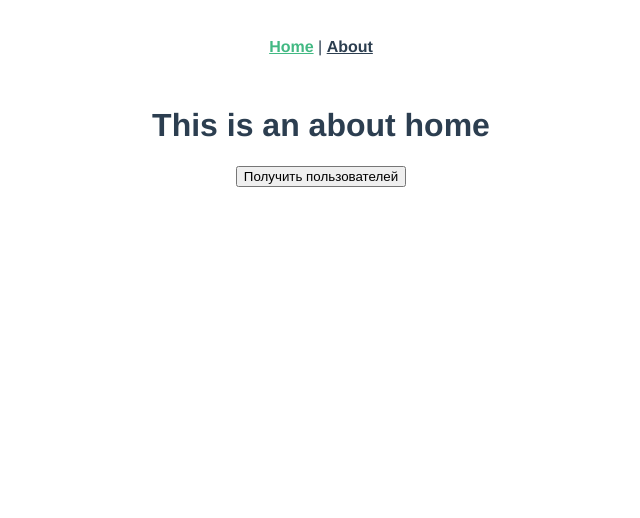
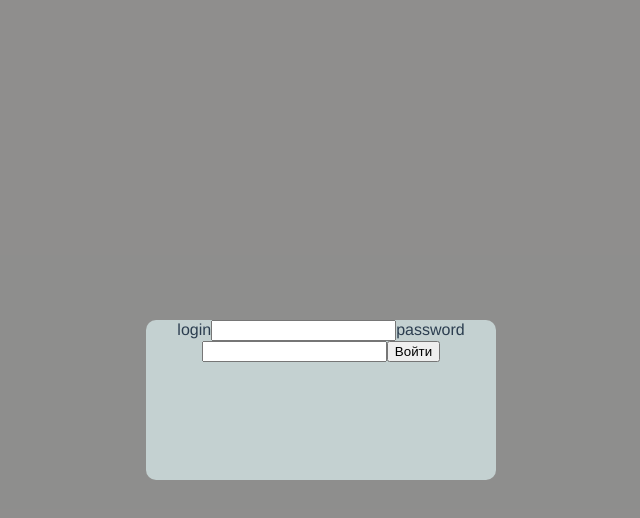
Before and after one commit to zizaraDzr/node-jwt-vue, a Vue app in the folder client/: page / in a window 1280 px wide. Shown: the top 518 px of the page, without its empty margins (319-959 px from the left). Built offline with nearby package versions, Linux system fonts and the light colour scheme.

Commit message:
Добавлен прототип формы

```diff
--- a/client/src/App.vue
+++ b/client/src/App.vue
@@ -1,19 +1,22 @@
 <template>
-	<nav>
+	<!-- <nav>
 		<router-link to="/">Home</router-link> |
 		<router-link to="/about">About</router-link>
-	</nav>
+	</nav> -->
 	<router-view />
-	<button @click="getListUsers">Получить пользователей</button>
+	<!-- <button @click="getListUsers">Получить пользователей</button>
 	<div v-for="user in users" :key="user._id">
 		{{ user.email }}
-	</div>
+	</div> -->
 </template>
 
 <script lang="ts">
 import { defineComponent } from 'vue';
 import UserService from '@/services/userService/user.service';
 import userLoginDto from '@/services/userService/user.dto';
+import AuthService from './services/AuthService/AuthService';
+import { IAuthResponse } from '@/services/AuthService/AuthResponse';
+
 export default defineComponent({
 	props: {
 		msg: String,
@@ -24,10 +27,13 @@ export default defineComponent({
 		};
 	},
 	methods: {
-		getListUsers(): void {
-			UserService.getAllUsers().then((val) => {
-				this.users = val.data;
-			});
+		async getListUsers(): Promise<void> {
+			let res = await UserService.getAllUsers();
+			this.users = res.data;
+		},
+		async authUser(): Promise<IAuthResponse> {
+			let res = await AuthService.login('asd', 'asdasd');
+			return res.data;
 		},
 	},
 });
--- /dev/null
+++ b/client/src/Page/LoginPage.vue
@@ -0,0 +1,41 @@
+<template>
+	<div class="home">
+		<div class="modal">
+			<div class="modal_content">
+				<label for="login">login</label>
+				<input type="text" name="login" id="login" />
+				<label for="password">password</label>
+				<input type="text" name="password" id="password" />
+				<button>Войти</button>
+			</div>
+		</div>
+	</div>
+</template>
+
+<script lang="ts">
+import { defineComponent } from 'vue';
+
+export default defineComponent({
+	name: 'login-page',
+});
+</script>
+
+<style scoped>
+.modal {
+	position: absolute;
+	top: 0;
+	left: 0;
+	right: 0;
+	bottom: 0;
+	background-color: rgba(31, 30, 28, 0.5);
+	display: flex;
+	align-items: center;
+	justify-content: center;
+}
+.modal_content {
+	width: 350px;
+	min-height: 20vh;
+	background-color: rgb(196, 209, 209);
+	border-radius: 10px;
+}
+</style>
--- a/client/src/router/index.ts
+++ b/client/src/router/index.ts
@@ -1,12 +1,12 @@
 import { createRouter, createWebHistory } from 'vue-router';
-import HomeView from '../views/HomeView.vue';
+import LoginPage from '../Page/LoginPage.vue';
 // import about from '../views/AboutView.vue';
 
 const routes = [
 	{
 		path: '/',
-		name: 'home',
-		component: HomeView,
+		name: 'login',
+		component: LoginPage,
 	},
 	{
 		path: '/about',
@@ -15,12 +15,12 @@ const routes = [
 		// route level code-splitting
 		// this generates a separate chunk (about.[hash].js) for this route
 		// which is lazy-loaded when the route is visited.
-		component: () => import(/* webpackChunkName: "about" */ '../views/AboutView.vue'),
+		component: () => import(/* webpackChunkName: "about" */ '../Page/AboutView.vue'),
 	},
 ];
 
 const router = createRouter({
-	history: createWebHistory(process.env.BASE_URL),
+	history: createWebHistory(),
 	routes,
 });
 
--- a/client/src/models/response/AuthResponse.ts
+++ b/client/src/services/AuthService/AuthResponse.ts
@@ -1,4 +1,4 @@
-import { IUser } from './../IUser';
+import { IUser } from '@/services/userService/IUser';
 export interface IAuthResponse {
 	accessToken: string;
 	refreshToken: string;
--- a/client/src/services/AuthService/AuthService.ts
+++ b/client/src/services/AuthService/AuthService.ts
@@ -1,5 +1,5 @@
 import http from '@/http/axios';
-import { IAuthResponse } from '@/models/response/AuthResponse';
+import { IAuthResponse } from '@/services/AuthService/AuthResponse';
 import { AxiosResponse } from 'axios';
 
 export default class AuthService {
--- a/client/src/services/userService/user.dto.ts
+++ b/client/src/services/userService/user.dto.ts
@@ -3,4 +3,5 @@ export default interface userLoginDto {
 	_id: string;
 	isActivated: boolean;
 	password: string;
+	activationLink: string;
 }
--- a/client/src/services/userService/user.service.ts
+++ b/client/src/services/userService/user.service.ts
@@ -1,9 +1,11 @@
 import http from '@/http/axios';
 import { IUserService } from './users.service.interface';
+import { AxiosResponse } from 'axios';
+import userLoginDto from './user.dto';
 
 class UserService implements IUserService {
-	async getAllUsers(): Promise<any> {
-		return http.get('/users');
+	async getAllUsers(): Promise<AxiosResponse<userLoginDto[]>> {
+		return http.get<userLoginDto[]>('/users');
 	}
 }
 
--- a/client/src/views/HomeView.vue
+++ /dev/null
@@ -1,7 +0,0 @@
-<template>
-	<div class="home">
-		<h1>This is an about home</h1>
-	</div>
-</template>
-
-<script lang="ts"></script>
```
Also changed, not shown: client/src/services/AuthService/AuthService.interface.ts (added, +8 -0 lines), client/src/Page/AboutView.vue (renamed from client/src/views/AboutView.vue), client/src/services/userService/IUser.ts (renamed from client/src/models/IUser.ts), 1 other file (tests, documents, lock files or other folders).
